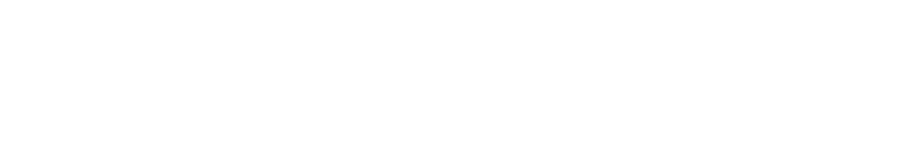
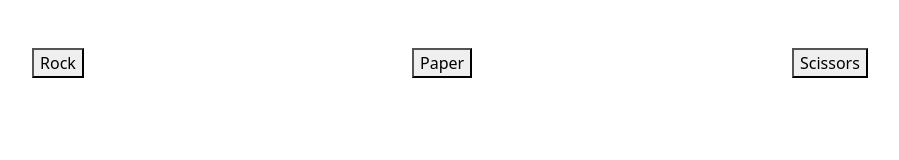
Before and after one commit to mileszh/rock-paper-scissors-app, a plain HTML site: page index.html in a window 1280 px wide. Shown: the whole page, without its empty margins (50-949 px from the left). Drawn offline with nearby package versions, Linux system fonts and the light colour scheme.

Commit message:
rps-02: Add game buttons with grid layout

```diff
--- a/index.html
+++ b/index.html
@@ -12,6 +12,13 @@
     />
   </head>
   <body>
+    <div class="container my-5">
+      <div class="row">
+        <div class="col"><button>Rock</button></div>
+        <div class="col"><button>Paper</button></div>
+        <div class="col"><button>Scissors</button></div>
+      </div>
+    </div>
     <script
       src="https://cdn.jsdelivr.net/npm/bootstrap@5.3.8/dist/js/bootstrap.bundle.min.js"
       integrity="sha384-FKyoEForCGlyvwx9Hj09JcYn3nv7wiPVlz7YYwJrWVcXK/BmnVDxM+D2scQbITxI"
```
